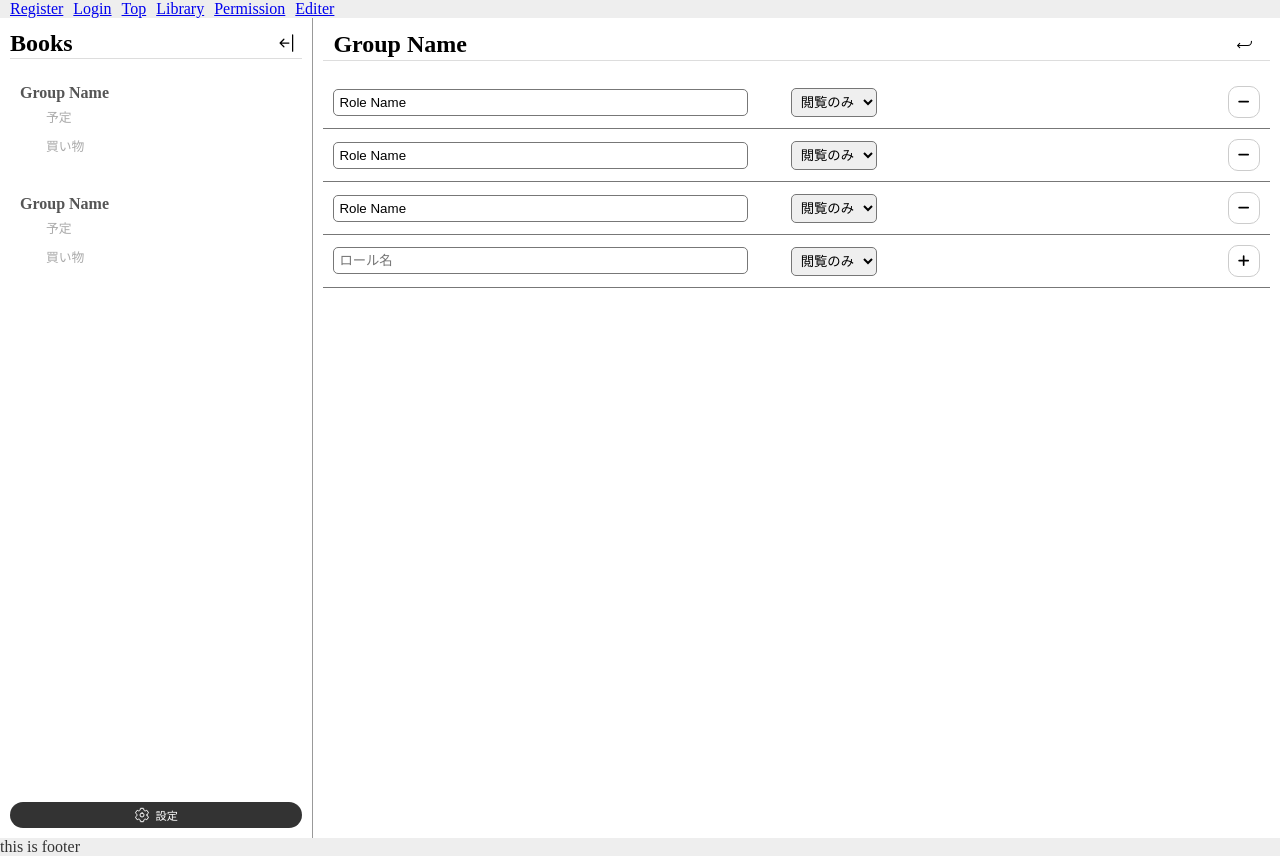
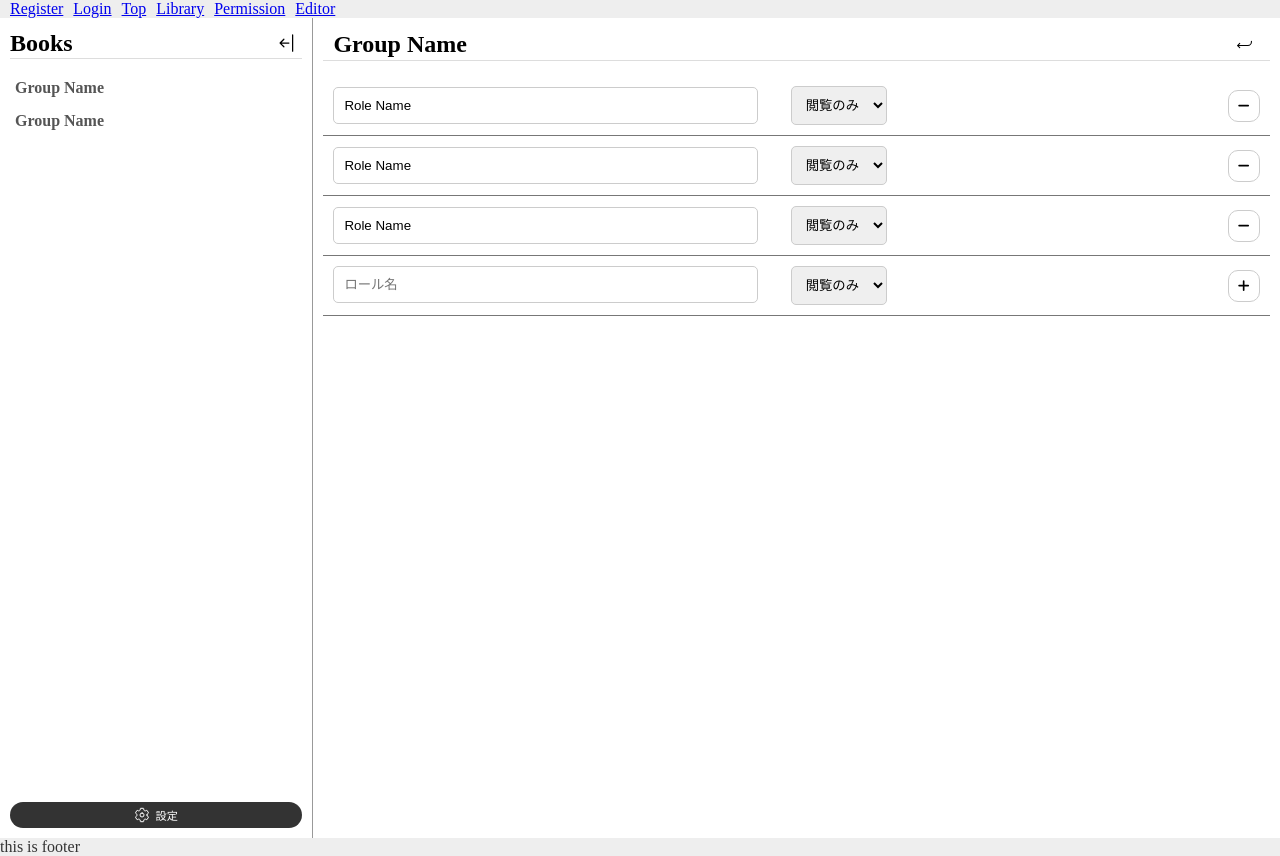
Before and after one commit to syxnji/ShareMd, a Next.js app: page /Permission in a window 1280 px wide. Built offline with nearby package versions, Linux system fonts and the light colour scheme.

Commit message:
変更 メニュー表示

```diff
--- a/src/app/Permission/permission.module.css
+++ b/src/app/Permission/permission.module.css
@@ -28,16 +28,22 @@
 }
 .role input{
     width: 90%;
-    padding: 5px;
-    border: solid 1px #777;
+    padding: 10px;
+    border: solid 1px #ccc;
     border-radius: 5px;
 }
 .permit{
     margin-left: 10px;
 }
 .select{
-    padding: 5px;
+    padding: 10px;
+    border: solid 1px #ccc;
     border-radius: 5px;
+}
+.right{
+    display: flex;
+    align-items: center;
+    justify-content: center;
 }
 .deleteBtn button{
     display: flex;
--- a/src/components/Header/page.jsx
+++ b/src/components/Header/page.jsx
@@ -10,7 +10,7 @@ export function Header() {
       <Link href={"/"}>Top</Link>
       <Link href={"/Library"}>Library</Link>
       <Link href={"/Permission"}>Permission</Link>
-      <Link href={"/Editer"}>Editer</Link>
+      <Link href={"/Editor"}>Editor</Link>
     </header>
   );
 }
--- a/src/components/LoginForm/page.jsx
+++ b/src/components/LoginForm/page.jsx
@@ -40,7 +40,7 @@ export default function Login(props) {
     <>
     <form onSubmit={handleSubmit} className={styles.form}>
       <div className={styles.selectForm}>
-        <Link href={"/register"}>新規登録</Link>
+        <Link href={"/Register"}>新規登録</Link>
         <p>ログイン</p>
       </div>
       <div className={styles.formContent}>
--- a/src/components/Menu/menu.module.css
+++ b/src/components/Menu/menu.module.css
@@ -16,6 +16,7 @@
     align-items: center;
     justify-content: space-between;
     border-bottom: solid 1px #ddd;
+    margin-bottom: 15px;
 }
 .head svg{
     border-radius: 10px;
@@ -30,8 +31,8 @@
     font-weight: bold;
 }
 .category{
-    padding: 10px;
-    margin-top: 15px;
+    padding: 5px;
+    margin-bottom: 5px;
     border-radius: 10px;
     transition: 0.2s;
 }
@@ -43,7 +44,7 @@
     font-size: 1rem;
     font-weight: bold;
 }
-.notes{
+/* .notes{
     margin-left: 1rem;
 }
 .note{
@@ -58,7 +59,7 @@
     color: #aaa;
     font-size: 0.8rem;
     font-weight: normal;
-}
+} */
 .foot{
     width: 100%;
     display: flex;
--- a/src/components/Menu/page.jsx
+++ b/src/components/Menu/page.jsx
@@ -14,25 +14,25 @@ export function Menu() {
                     <div className={styles.categories}>
                         <div className={styles.category}>
                             <p>Group Name</p>
-                            <div className={styles.notes}>
+                            {/* <div className={styles.notes}>
                                 <div className={styles.note}>
                                     <p>予定</p>
                                 </div>
                                 <div className={styles.note}>
                                     <p>買い物</p>
                                 </div>
-                            </div>
+                            </div> */}
                         </div>
                         <div className={styles.category}>
                             <p>Group Name</p>
-                            <div className={styles.notes}>
+                            {/* <div className={styles.notes}>
                                 <div className={styles.note}>
                                     <p>予定</p>
                                 </div>
                                 <div className={styles.note}>
                                     <p>買い物</p>
                                 </div>
-                            </div>
+                            </div> */}
                         </div>
                     </div>
                 </div>
--- a/src/components/PermissionCtrl/page.jsx
+++ b/src/components/PermissionCtrl/page.jsx
@@ -13,9 +13,9 @@ export function PermissionCtrl() {
                     </div>
                     <div className={styles.permit}>
                         <select name="" id="" className={styles.select}>
-                            <option value="">閲覧のみ</option>
-                            <option value="">編集可能</option>
-                            <option value="">全て</option>
+                            <option value="viewer">閲覧のみ</option>
+                            <option value="editor">編集可能</option>
+                            <option value="all">全て</option>
                         </select>
                     </div>
                 </div>
--- a/src/components/PermissionCtrl/permission.module.css
+++ b/src/components/PermissionCtrl/permission.module.css
@@ -14,16 +14,22 @@
 }
 .role input{
     width: 90%;
-    padding: 5px;
-    border: solid 1px #777;
+    padding: 10px;
+    border: solid 1px #ccc;
     border-radius: 5px;
 }
 .permit{
     margin-left: 10px;
 }
 .select{
-    padding: 5px;
+    padding: 10px;
+    border: solid 1px #ccc;
     border-radius: 5px;
+}
+.right{
+    display: flex;
+    align-items: center;
+    justify-content: center;
 }
 .deleteBtn button{
     display: flex;
--- a/src/components/RegisterForm/page.jsx
+++ b/src/components/RegisterForm/page.jsx
@@ -50,7 +50,7 @@ export default function Register(props) {
     <form onSubmit={handleSubmit} className={styles.form}>
       <div className={styles.selectForm}>
         <p>新規登録</p>
-        <Link href={"/login"}>ログイン</Link>
+        <Link href={"/Login"}>ログイン</Link>
       </div>
       <div className={styles.formContent}>
         <label htmlFor="username" className={styles.label}>Username:</label>
--- a/src/components/SelectNote/selectNote.module.css
+++ b/src/components/SelectNote/selectNote.module.css
@@ -9,7 +9,7 @@
     display: flex;
     flex-direction: column;
     justify-content: space-between;
-    height: 130px;
+    height: 25vh;
     padding: 10px;
     background-color: #fff;
     border: solid 1px #ddd;
```
Also changed, not shown: src/app/Setting/page.jsx (added, +18 -0 lines), src/app/Setting/setting.module.css (added, +13 -0 lines).
